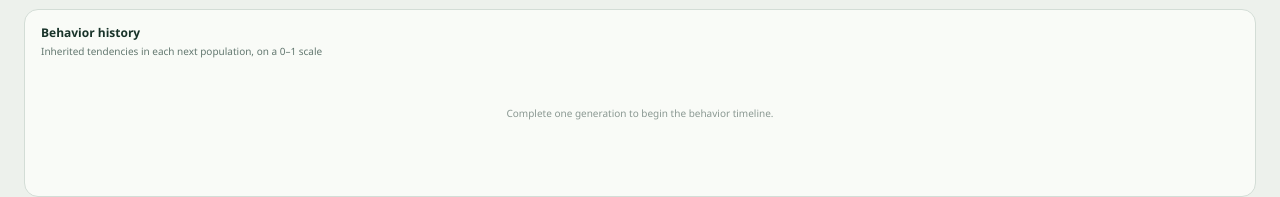
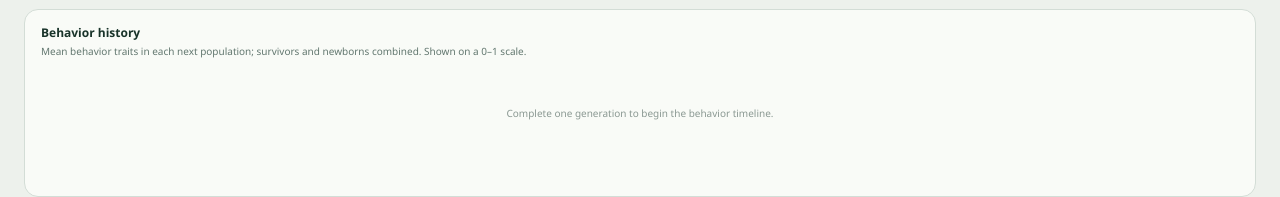
Before and after one commit to philippmch/SimSim, a React (Vite) app: page / in a window 1280 px wide. Shown: the part 1648-1845 px from the top of the page. Built offline with nearby package versions, Linux system fonts and the light colour scheme.

Commit message:
docs: clarify behavior history cohort

```diff
--- a/src/components/Charts.tsx
+++ b/src/components/Charts.tsx
@@ -27,6 +27,7 @@ export function buildSpeedHistogram(values:number[],bins=12){
 }
 
 export const MAX_TIMELINE_ENTRIES=40
+export const BEHAVIOR_HISTORY_CONTEXT='Mean behavior traits in each next population; survivors and newborns combined.'
 
 const HISTORY_TRAITS:BiologicalTrait[]=['speed','size','sense','aggression','caution','exploration']
 const HISTORY_TRAIT_FIELDS:Record<BiologicalTrait,keyof HistoryPoint>={speed:'avgSpeed',size:'avgSize',sense:'avgSense',aggression:'avgAggression',caution:'avgCaution',exploration:'avgExploration'}
@@ -178,10 +179,10 @@ export function BehaviorHistory({world,requestedGeneration}:{world:World;request
   ]
   const path=(values:(number|null)[])=>{let drawing=false;return values.map((value,index)=>{const point=historyCoordinate(value,0,1,index,values.length,w,h,pad);if(!point){drawing=false;return ''}const command=drawing?'L':'M';drawing=true;return`${command} ${point.x} ${point.y}`}).join(' ')}
   const start=entries[0].generation,end=entries.at(-1)!.generation,selectedX=historyCoordinate(0,0,1,selectedIndex,entries.length,w,h,pad)!.x,selectedEntry=entries[selectedIndex]
-  return <><div className="history-facets behavior-facets" role="group" aria-label={`Behavior gene history from generation ${start} to ${end}. Selected generation ${selectedEntry.generation}. Aggression, caution, and exploration are each shown on a zero to one scale.`}>
+  return <><div className="history-facets behavior-facets" role="group" aria-label={`${BEHAVIOR_HISTORY_CONTEXT} History from generation ${start} to ${end}. Selected generation ${selectedEntry.generation}. Aggression, caution, and exploration are each shown on a zero to one scale.`}>
     {series.map(s=>{const current=s.values[selectedIndex]??null,sd=s.sdValues[selectedIndex]??null,lower=s.values.map((value,index)=>value===null||s.sdValues[index]===null?null:Math.max(0,value-s.sdValues[index]!)),upper=s.values.map((value,index)=>value===null||s.sdValues[index]===null?null:Math.min(1,value+s.sdValues[index]!)),marker=historyCoordinate(current,0,1,selectedIndex,entries.length,w,h,pad);return <div className="history-facet" key={s.label}>
       <div className="facet-label"><strong>{s.label}</strong><span>Gen {selectedEntry.generation} · {current===null?'Unavailable':`${current.toFixed(2)} mean · ±1 SD ${sd?.toFixed(2)??'unavailable'}`}</span></div>
       <svg viewBox={`0 0 ${w} ${h}`} role="img" aria-label={`${s.label}, selected generation ${selectedEntry.generation}, ${current===null?'unavailable':`mean ${current.toFixed(2)}, standard deviation ${sd?.toFixed(2)??'unavailable'}`}, scale zero to one.`}><path className="facet-grid" d={`M ${pad} ${h-pad} H ${w-pad}`}/><line className="history-cursor" x1={selectedX} x2={selectedX} y1={pad} y2={h-pad}/><path className="spread-line" d={path(lower)}/><path className="spread-line" d={path(upper)}/><path className={s.className} d={path(s.values)}/>{marker&&<circle className="history-point" cx={marker.x} cy={marker.y} r="3"/>}</svg><small>0.00–1.00</small>
     </div>})}
-  </div><table className="sr-only"><caption>Behavior gene history data</caption><thead><tr><th>Generation</th><th>Aggression mean</th><th>Aggression SD</th><th>Caution mean</th><th>Caution SD</th><th>Exploration mean</th><th>Exploration SD</th></tr></thead><tbody>{entries.map(entry=><tr key={entry.generation}><td>{entry.generation}</td><td>{entry.point?.avgAggression??'Unavailable'}</td><td>{entry.point?.sdAggression??'Unavailable'}</td><td>{entry.point?.avgCaution??'Unavailable'}</td><td>{entry.point?.sdCaution??'Unavailable'}</td><td>{entry.point?.avgExploration??'Unavailable'}</td><td>{entry.point?.sdExploration??'Unavailable'}</td></tr>)}</tbody></table></>
+  </div><table className="sr-only"><caption>Behavior trait means for next populations</caption><thead><tr><th>Generation</th><th>Aggression mean</th><th>Aggression SD</th><th>Caution mean</th><th>Caution SD</th><th>Exploration mean</th><th>Exploration SD</th></tr></thead><tbody>{entries.map(entry=><tr key={entry.generation}><td>{entry.generation}</td><td>{entry.point?.avgAggression??'Unavailable'}</td><td>{entry.point?.sdAggression??'Unavailable'}</td><td>{entry.point?.avgCaution??'Unavailable'}</td><td>{entry.point?.sdCaution??'Unavailable'}</td><td>{entry.point?.avgExploration??'Unavailable'}</td><td>{entry.point?.sdExploration??'Unavailable'}</td></tr>)}</tbody></table></>
 }
--- a/src/components/InsightsPanel.tsx
+++ b/src/components/InsightsPanel.tsx
@@ -1,5 +1,5 @@
 import { useState } from 'react'
-import { BehaviorHistory, buildGenerationDelta, buildHistoryTimeline, formatGenerationDelta, Histogram, HistoryChart, resolveTimelineGeneration, summarizeDistribution } from './Charts'
+import { BEHAVIOR_HISTORY_CONTEXT, BehaviorHistory, buildGenerationDelta, buildHistoryTimeline, formatGenerationDelta, Histogram, HistoryChart, resolveTimelineGeneration, summarizeDistribution } from './Charts'
 import type { BiologicalTrait, World } from '../simulation/types'
 
 export interface InsightsPanelProps {
@@ -20,7 +20,7 @@ export function InsightsPanel({ world, requestedGeneration, onSelectGeneration }
   return <div className="insights">
     <div className="chart-card histogram-card"><div className="card-head"><div><h2>Current trait distribution</h2><p>Mean {distribution.mean.toFixed(2)} · median {distribution.median.toFixed(2)} · IQR {distribution.iqr.toFixed(2)} · SD {distribution.sd.toFixed(2)}</p></div><label className="metric-select">Metric <select value={distributionTrait} onChange={e => setDistributionTrait(e.target.value as BiologicalTrait)}>{(['speed', 'size', 'sense', 'aggression', 'caution', 'exploration'] as BiologicalTrait[]).map(trait => <option key={trait}>{trait}</option>)}</select></label></div><Histogram world={world} trait={distributionTrait}/></div>
     <div className="chart-card history-card"><div className="card-head"><div><h2>Generational history</h2><p>Outcomes → next population; each row has its own scale</p></div>{historyTimeline.length > 0 && <span>Gen {historyStart}–{historyEnd}</span>}</div><HistoryChart world={world} requestedGeneration={requestedGeneration} onSelectGeneration={onSelectGeneration}/><div className="journal-takeaway"><strong>Observed change since previous generation</strong><span>{formatGenerationDelta(generationDelta)}</span></div></div>
-    <div className="chart-card behavior-history-card"><div className="card-head"><div><h2>Behavior history</h2><p>Inherited tendencies in each next population, on a 0–1 scale</p></div>{historyTimeline.length > 0 && <span>Gen {historyStart}–{historyEnd}</span>}</div><BehaviorHistory world={world} requestedGeneration={requestedGeneration}/></div>
+    <div className="chart-card behavior-history-card"><div className="card-head"><div><h2>Behavior history</h2><p>{BEHAVIOR_HISTORY_CONTEXT} Shown on a 0–1 scale.</p></div>{historyTimeline.length > 0 && <span>Gen {historyStart}–{historyEnd}</span>}</div><BehaviorHistory world={world} requestedGeneration={requestedGeneration}/></div>
   </div>
 }
 
```
Also changed, not shown: 1 other file (tests, documents, lock files or other folders).
